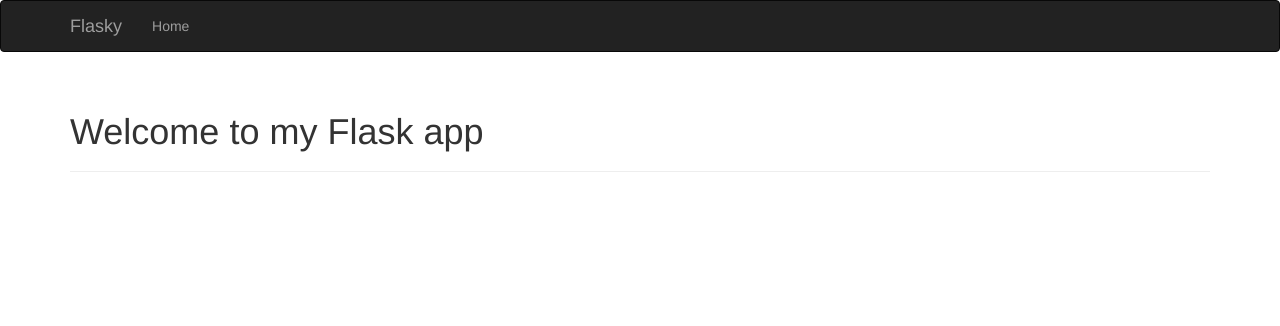
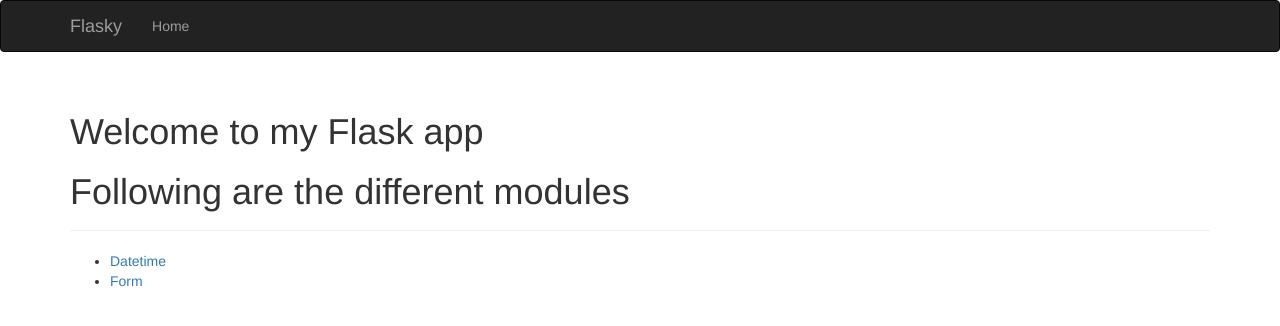
Before and after one commit to uahmad417/flasky-practise, a Flask app: page / in a window 1280 px wide. Shown: the top 326 px of the page. Run offline with Flask 3, Linux system fonts and the light colour scheme; some libraries are stand-ins or nearby versions.

Commit message:
root url now lists the links for other pages

```diff
--- a/templates/index.html
+++ b/templates/index.html
@@ -1,9 +1,16 @@
 {% extends 'base.html' %}
+{% import 'bootstrap/wtf.html' as wtf %}
 
 {% block page_content %}
 
 <div class="page-header">
     <h1>Welcome to my Flask app</h1>
+    <h1>Following are the different modules</h1>
 </div>
 
+<ul>
+    <li><a href="{{ url_for('date_time') }}">Datetime</a></li>
+    <li><a href="{{ url_for('form_page') }}">Form</a></li>
+</ul>
+
 {% endblock %}
```
